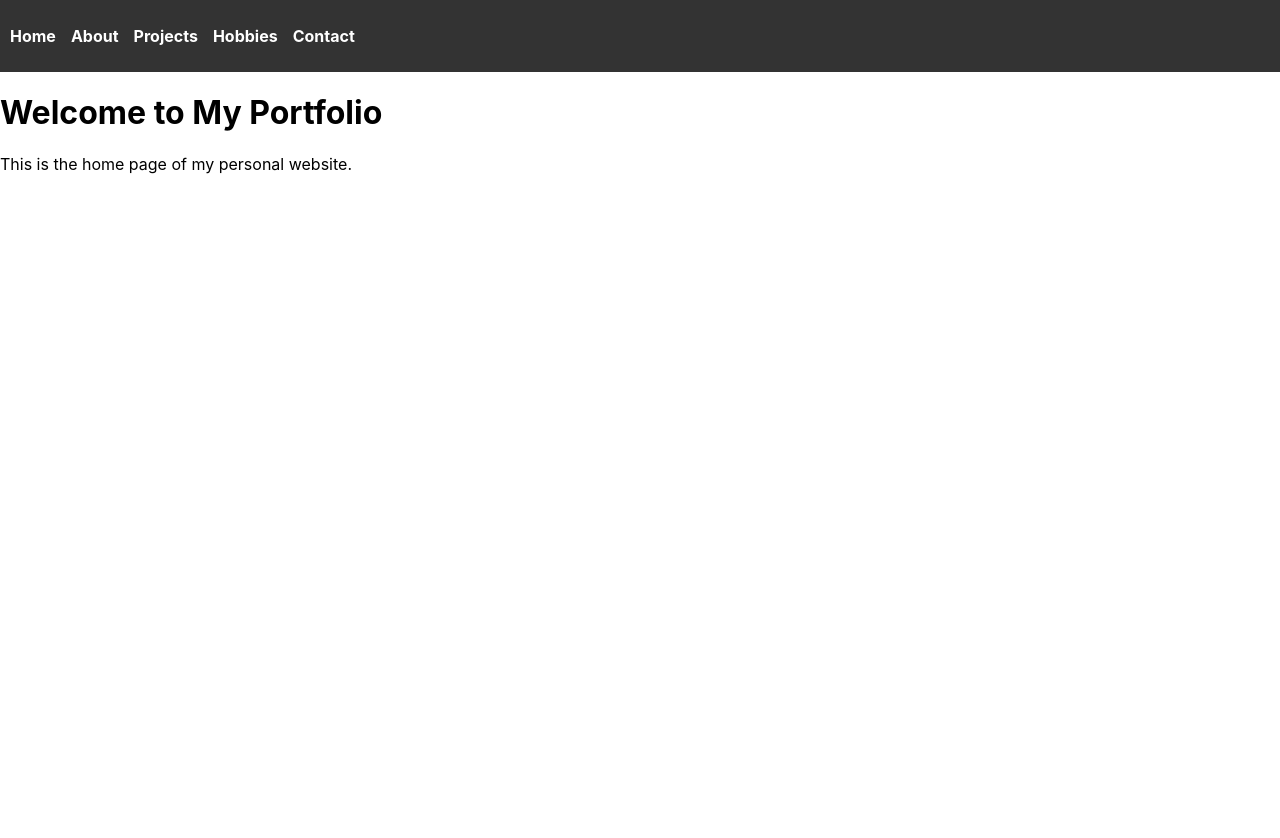
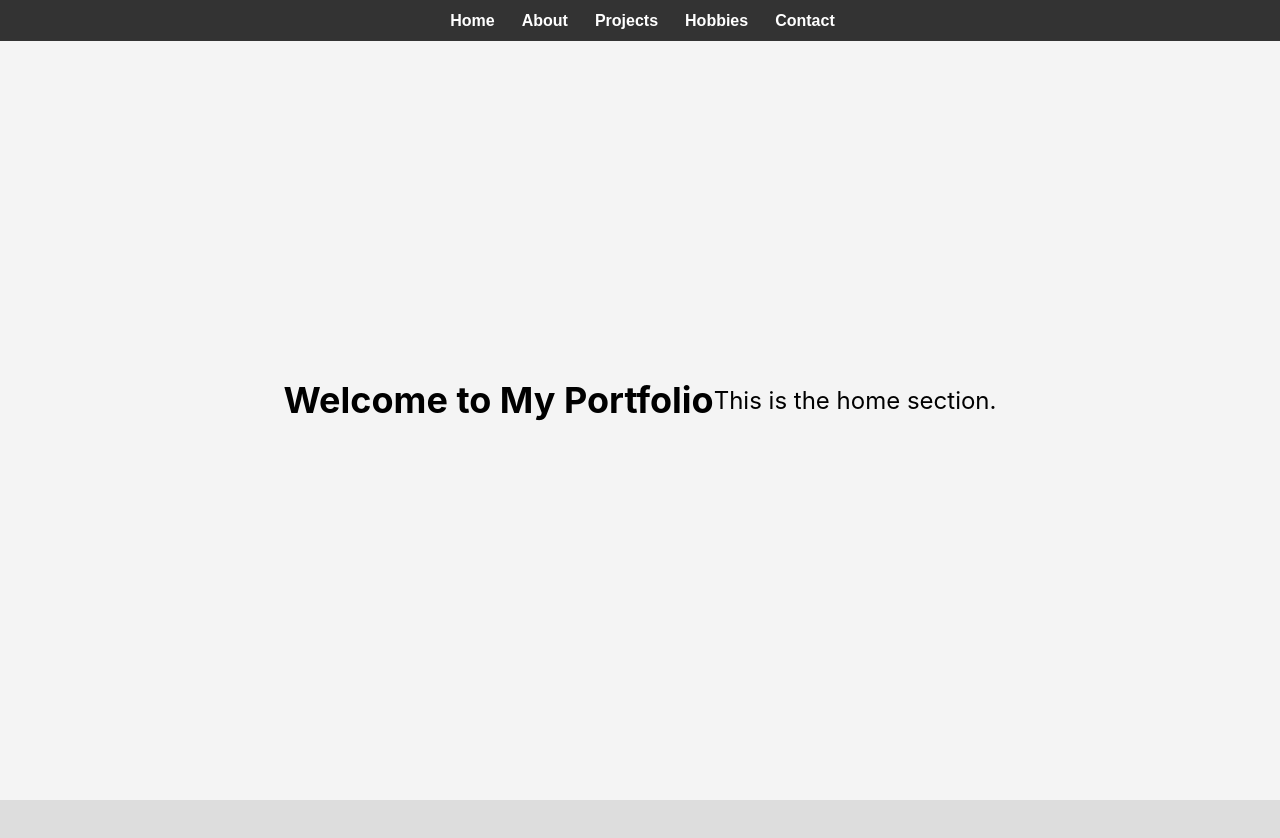
Before and after one commit to all059/all059.github.io, a React (Create React App) app in the folder my-portfolio/: page / in a window 1280 px wide. Shown: the top 838 px of the page. Before the commit the page ends 800 px from the top, so only its background shows below. Built offline with nearby package versions, Linux system fonts and the light colour scheme.

Commit message:
changing to scrolling interface

```diff
--- a/my-portfolio/src/App.js
+++ b/my-portfolio/src/App.js
@@ -1,33 +1,48 @@
 import React from "react";
-import { BrowserRouter as Router, Route, Routes, Link } from "react-router-dom";
-import Home from "./pages/Home";
-import About from "./pages/About";
-import Projects from "./pages/Projects";
-import Hobbies from "./pages/Hobbies";
-import Contact from "./pages/Contact";
 import "./styles.css";
 
 const App = () => {
+    const scrollToSection = (id) => {
+        document.getElementById(id).scrollIntoView({ behavior: "smooth" });
+    };
+
     return (
-        <Router>
+        <div className="App">
             <nav>
                 <ul>
-                    <li><Link to="/">Home</Link></li>
-                    <li><Link to="/about">About</Link></li>
-                    <li><Link to="/projects">Projects</Link></li>
-                    <li><Link to="/hobbies">Hobbies</Link></li>
-                    <li><Link to="/contact">Contact</Link></li>
+                    <li><button onClick={() => scrollToSection("home")}>Home</button></li>
+                    <li><button onClick={() => scrollToSection("about")}>About</button></li>
+                    <li><button onClick={() => scrollToSection("projects")}>Projects</button></li>
+                    <li><button onClick={() => scrollToSection("hobbies")}>Hobbies</button></li>
+                    <li><button onClick={() => scrollToSection("contact")}>Contact</button></li>
                 </ul>
             </nav>
 
-            <Routes>
-                <Route path="/" element={<Home />} />
-                <Route path="/about" element={<About />} />
-                <Route path="/projects" element={<Projects />} />
-                <Route path="/hobbies" element={<Hobbies />} />
-                <Route path="/contact" element={<Contact />} />
-            </Routes>
-        </Router>
+            <section id="home" className="section">
+                <h1>Welcome to My Portfolio</h1>
+                <p>This is the home section.</p>
+            </section>
+
+            <section id="about" className="section">
+                <h1>About Me</h1>
+                <p>Here's a little about me...</p>
+            </section>
+
+            <section id="projects" className="section">
+                <h1>My Projects</h1>
+                <p>Check out some of my work here.</p>
+            </section>
+
+            <section id="hobbies" className="section">
+                <h1>Hobbies</h1>
+                <p>Here are some of my hobbies.</p>
+            </section>
+
+            <section id="contact" className="section">
+                <h1>Contact Me</h1>
+                <p>You can reach me via email at myemail@example.com.</p>
+            </section>
+        </div>
     );
 };
 
--- a/my-portfolio/src/styles.css
+++ b/my-portfolio/src/styles.css
@@ -1,11 +1,18 @@
 nav {
   background-color: #333;
   padding: 10px;
+  position: fixed;
+  width: 100%;
+  top: 0;
+  left: 0;
+  z-index: 1000;
+  text-align: center;
 }
 
 nav ul {
   list-style-type: none;
   padding: 0;
+  margin: 0;
 }
 
 nav ul li {
@@ -13,12 +20,44 @@ nav ul li {
   margin-right: 15px;
 }
 
-nav ul li a {
+nav ul li button {
+  background: none;
+  border: none;
   color: white;
-  text-decoration: none;
+  font-size: 16px;
+  cursor: pointer;
   font-weight: bold;
 }
 
-nav ul li a:hover {
+nav ul li button:hover {
   text-decoration: underline;
 }
+
+.section {
+  height: 100vh;
+  display: flex;
+  align-items: center;
+  justify-content: center;
+  text-align: center;
+  font-size: 24px;
+}
+
+#home {
+  background-color: #f4f4f4;
+}
+
+#about {
+  background-color: #ddd;
+}
+
+#projects {
+  background-color: #bbb;
+}
+
+#hobbies {
+  background-color: #999;
+}
+
+#contact {
+  background-color: #777;
+}
```
Also changed, not shown: 1 other file (tests, documents, lock files or other folders).
